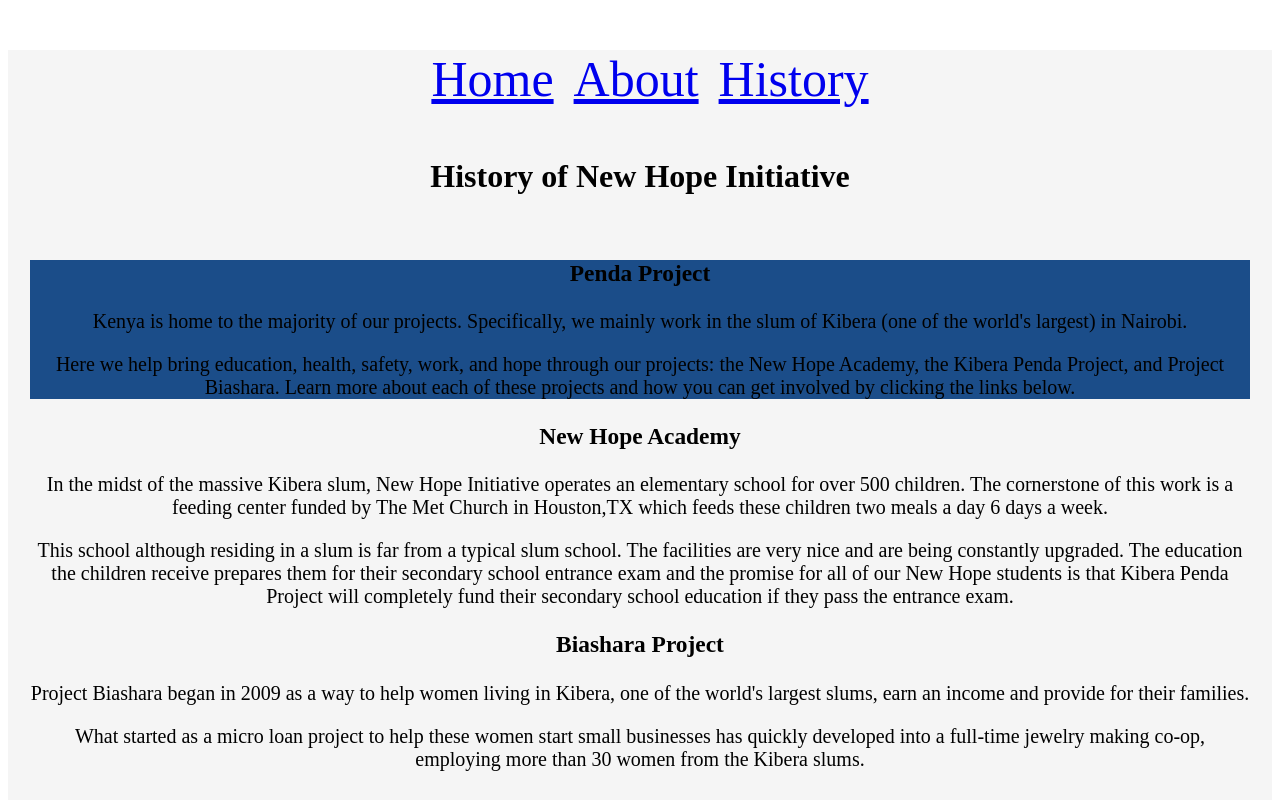
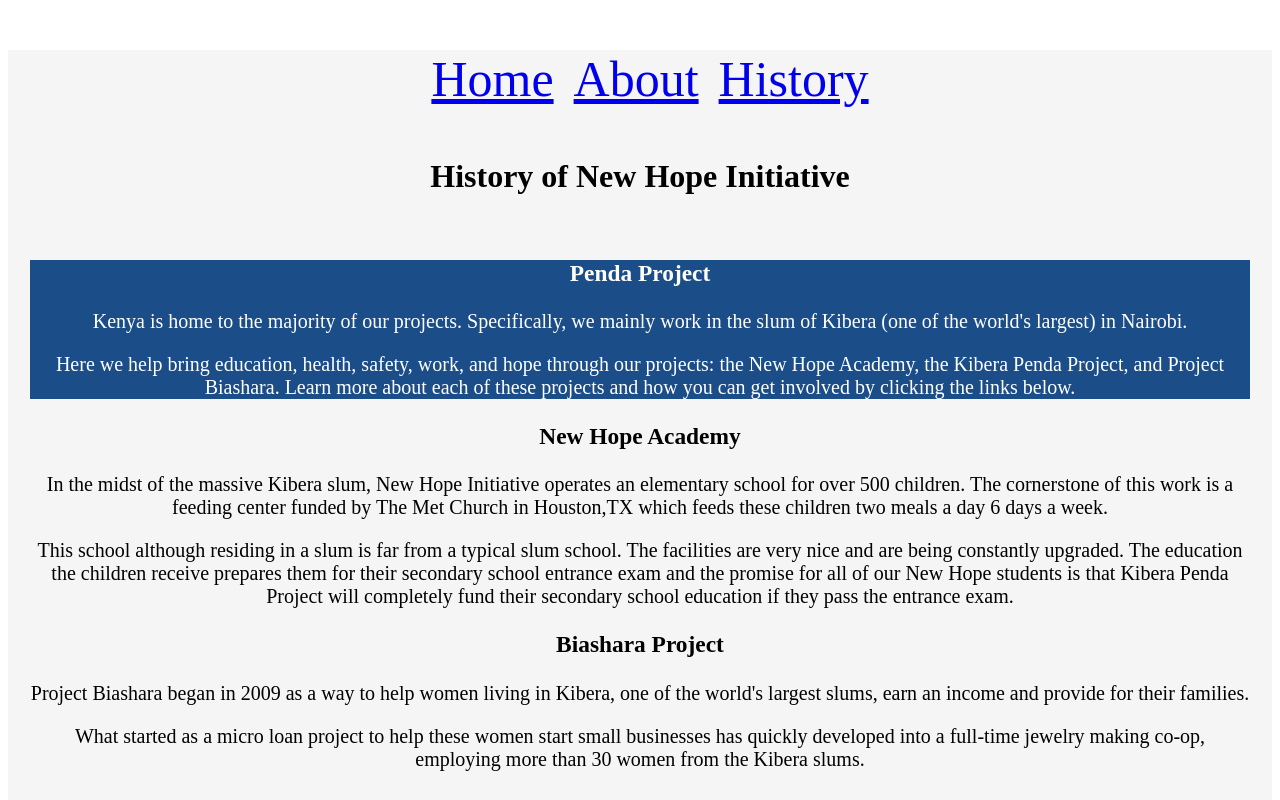
Before and after one commit to MurituMaina/penda_project_students_profiler, a React (Create React App) app: page /history in a window 1280 px wide. In both pictures the pointer is over the element 640 px from the left and 329 px from the top of the page. Shown: the top 800 px of the page. Built offline with nearby package versions, Linux system fonts and the light colour scheme; data requests are answered from the project's data file.

Commit message:
refactor redudant code

```diff
--- a/src/App.css
+++ b/src/App.css
@@ -23,7 +23,6 @@
   margin-left: 20px;
   width: 23%;
   border-radius: 20px;
-  /* border: 2px solid black; */
   margin-bottom: 30px;
   display: block;
   flex-direction: column;
@@ -51,7 +50,6 @@
 .home {
   margin:auto;
   width: 75%;
-  /* height: 70vmin; */
   font-size: larger;
   color: #1b4d89;
 }
@@ -65,20 +63,9 @@ li {
   padding-right: 20px;
 
 }
-/*
-li:link {
-
-} */
-
-/* li:hover {
-  background: #6db700;
-  background-color: red;
-
-} */
 
 .links {
   color: green;
-  /* background: #6db784; */
   list-style-type: none;
   text-Decoration: "underline";
 }
@@ -87,9 +74,7 @@ li:link {
     margin: 0 ;
   font-size: 50px;
   color:blue !important
-  /* height: 5vh; */
-  /* width: 100%; */
-}
+ }
 
 .icon {
   width: 40px;
@@ -143,18 +128,17 @@ li:link {
 .foreign{
   background-color: #fff;
   width:15%;
-  /* color:#ffffff !important; */
   text-decoration-color: #ffffff !important;
   margin:auto;
 }
 .left{
-  /* float: left; */
   background-color: green;
   margin: 10px;
   padding: 10px;
 }
 .centre{
   margin: auto;
+
 }
 .right{
   float: right;
@@ -162,17 +146,14 @@ li:link {
 
 .history {
   font-size: 20px;
-  /* display: flex; */
   padding: 20px;
   justify-content: flex-end;
 }
 .loc-history:hover{
-  /* transform: scaleX(1.1); */
   background-color: #1b4d89;
+  color: #fff;
 }
-/* .loc-history>p:hover{
-  transform: scaleX(1.1);
-} */
+
 .loc-history{
   background-color: whitesmoke;
   margin: 2px;
@@ -189,7 +170,7 @@ li:link {
   justify-content: center;
   text-align: center;
   background-color: whitesmoke;
-  /* margin: 0 12.5% 0 12.5%;  */
+
 }
 
 .footer {
```
